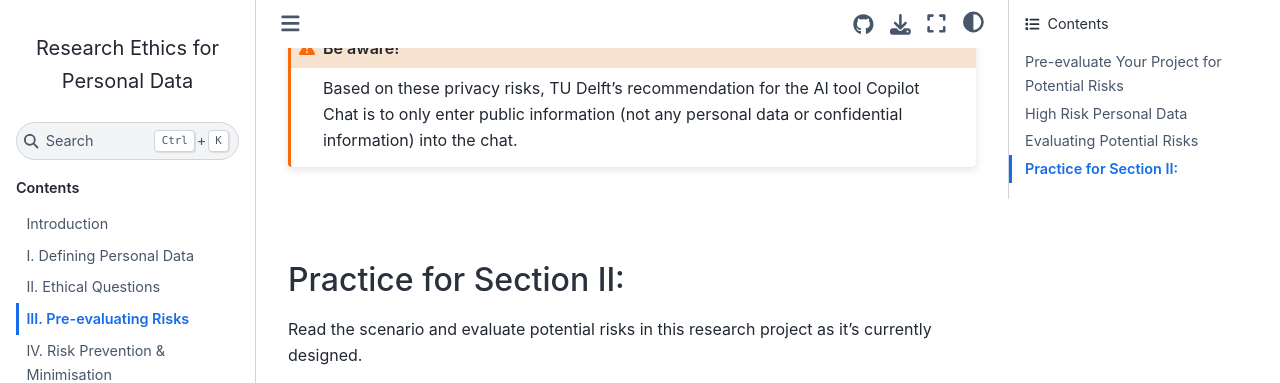
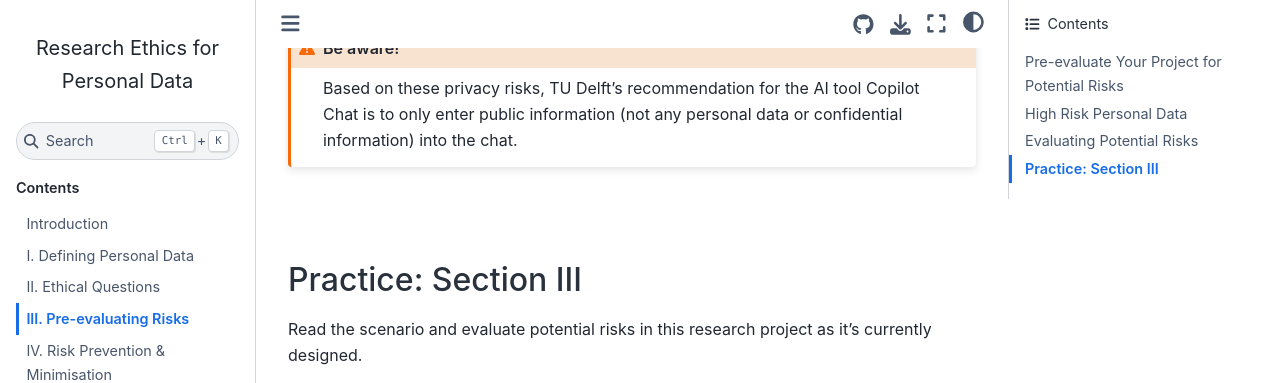
Before and after one commit to tu-delft-library/BSc_Research_Ethics_for_Personal_Data, a Jupyter Book: the page built from book/risks.md, in a window 1280 px wide and 900 px high, scrolled down 6140 px, cut to the strip 0-383 px from the top of the window. Built offline with Jupyter Book 1.0.4 settings and Sphinx 7.4.7 and the Sphinx Book theme 1.1.4, drawn with Linux system fonts in a browser that asks for light colours; comment, search, counter and statistics services are not loaded.

Commit message:
Update risks.md

```diff
--- a/book/risks.md
+++ b/book/risks.md
@@ -157,7 +157,7 @@ Based on these privacy risks, TU Delft’s recommendation for the AI tool Copilo
 
 
 
-## Practice for Section II:
+## Practice: Section III
 Read the scenario and evaluate potential risks in this research project as it's currently designed.
 <br>
 
```
